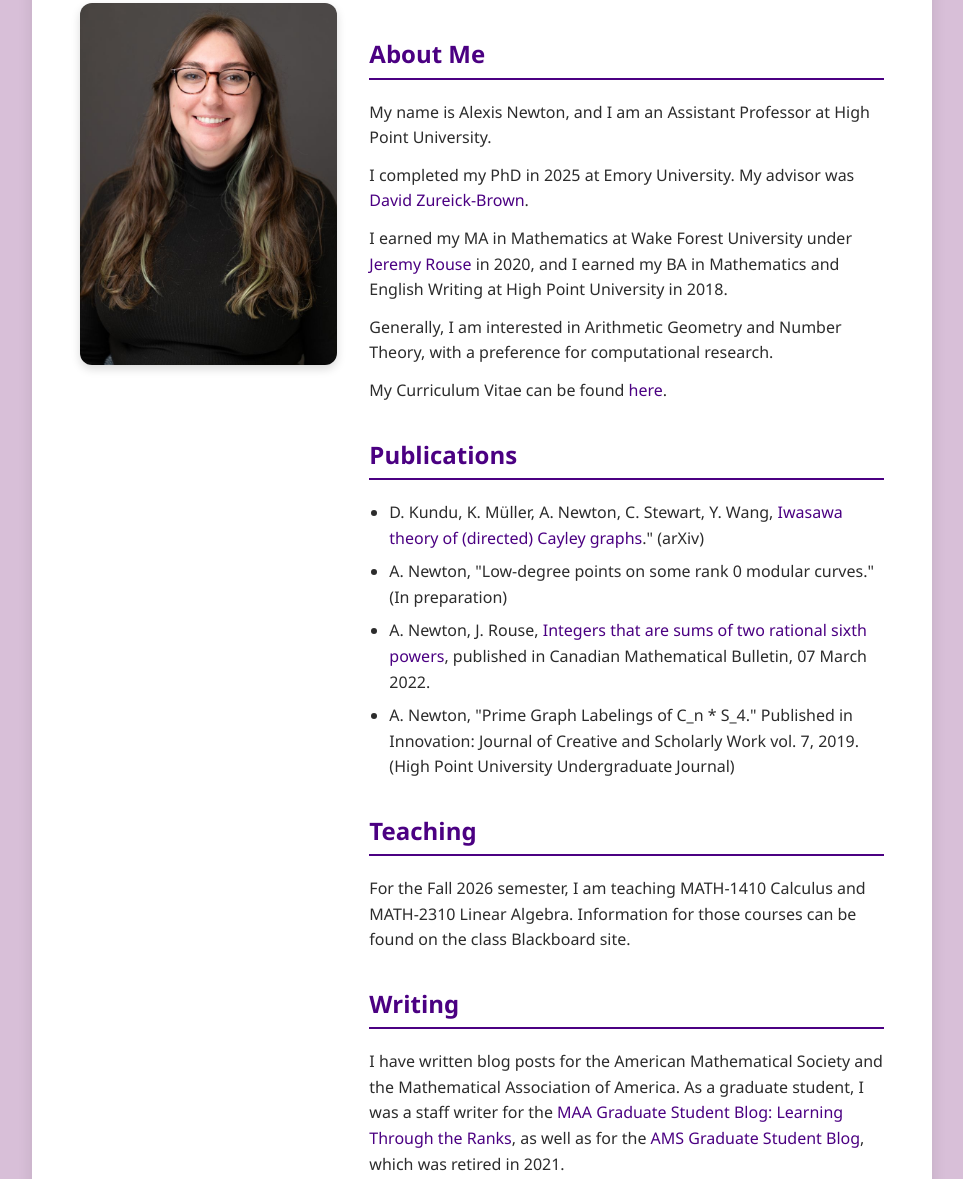
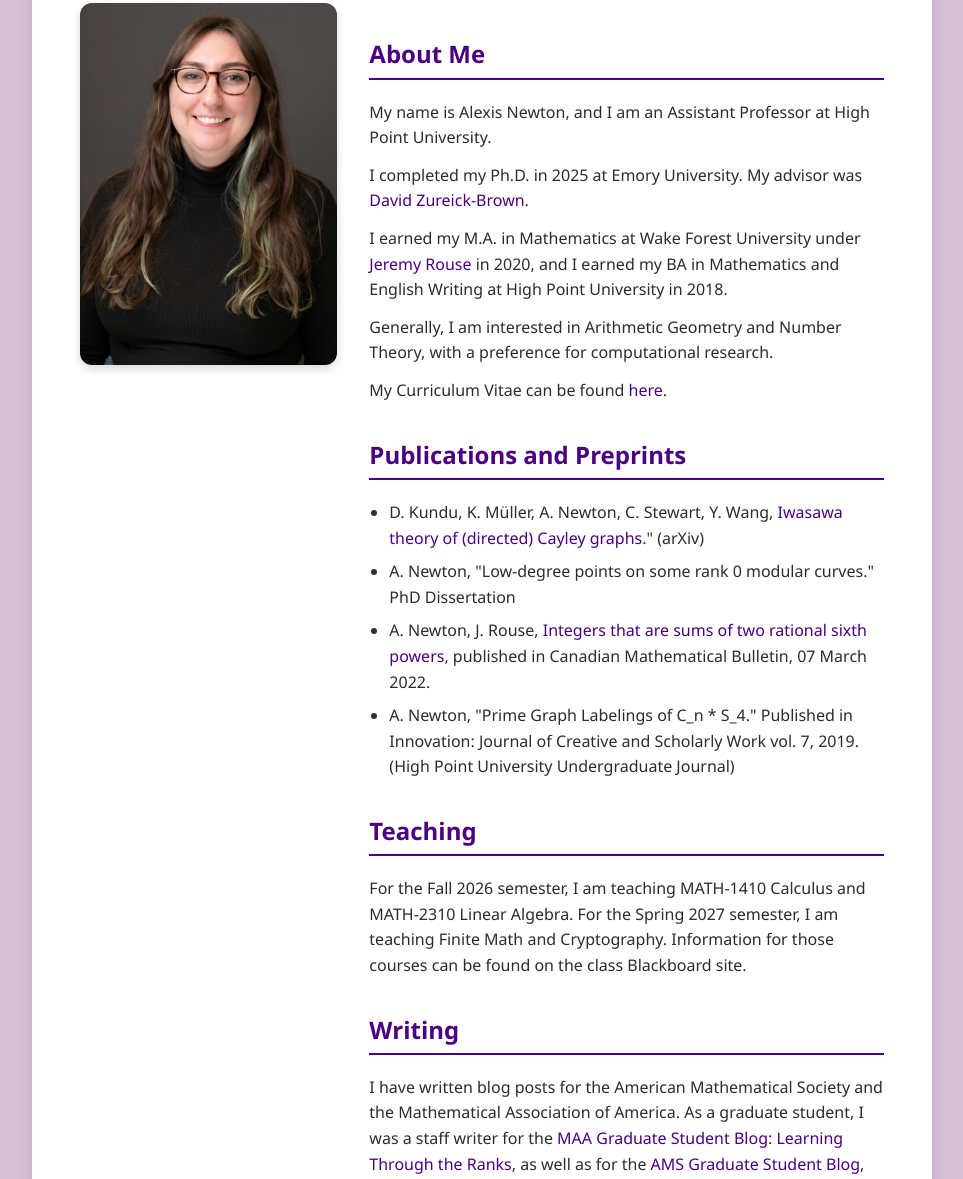
Before and after one commit to alexisnewton/alexisnewton.github.io, a plain HTML site: page index.html in a window 1280 px wide. Shown: the part 324-1503 px from the top of the page, without its empty margins (158-1121 px from the left). Drawn offline with Linux system fonts and the light colour scheme.

Commit message:
Update index.html

```diff
--- a/index.html
+++ b/index.html
@@ -119,21 +119,22 @@
     <section>
       <h2>About Me</h2>
       <p>My name is Alexis Newton, and I am an Assistant Professor at High Point University.</p>
-      <p>I completed my PhD in 2025 at Emory University. My advisor was <a href="https://dmzb.github.io/" target="_blank" rel="noopener noreferrer">David Zureick-Brown</a>.</p>
-      <p>I earned my MA in Mathematics at Wake Forest University under <a href="http://users.wfu.edu/rouseja/" target="_blank" rel="noopener noreferrer">Jeremy Rouse</a> in 2020, and I earned my BA in Mathematics and English Writing at High Point University in 2018.</p>
+      <p>I completed my Ph.D. in 2025 at Emory University. My advisor was <a href="https://dmzb.github.io/" target="_blank" rel="noopener noreferrer">David Zureick-Brown</a>.</p>
+      <p>I earned my M.A. in Mathematics at Wake Forest University under <a href="http://users.wfu.edu/rouseja/" target="_blank" rel="noopener noreferrer">Jeremy Rouse</a> in 2020, and I earned my BA in Mathematics and English Writing at High Point University in 2018.</p>
       <p>Generally, I am interested in Arithmetic Geometry and Number Theory, with a preference for computational research.</p>
       <p>My Curriculum Vitae can be found <a href="CV_Newton.pdf" target="_blank" rel="noopener noreferrer">here</a>.</p>
 
-      <h2>Publications</h2>
+      <h2>Publications and Preprints</h2>
       <ul>
-        <li>D. Kundu, K. Müller, A. Newton, C. Stewart, Y. Wang, <a href="https://www.cambridge.org/core/journals/canadian-mathematical-bulletin/article/integers-that-are-sums-of-two-rational-sixth-powers/36425CBE1A7009E8FCFCE0D383B1BE3F" target="_blank" rel="noopener noreferrer">Iwasawa theory of (directed) Cayley graphs</a>." (arXiv) </li>
-        <li>A. Newton, "Low-degree points on some rank 0 modular curves." (In preparation)</li>
+        <li>D. Kundu, K. Müller, A. Newton, C. Stewart, Y. Wang, <a href="https://arxiv.org/abs/2609.16702" target="_blank" rel="noopener noreferrer">Iwasawa theory of (directed) Cayley graphs</a>." (arXiv) </li>
+        <li>A. Newton, "Low-degree points on some rank 0 modular curves." PhD Dissertation</li>
         <li>A. Newton, J. Rouse, <a href="https://www.cambridge.org/core/journals/canadian-mathematical-bulletin/article/integers-that-are-sums-of-two-rational-sixth-powers/36425CBE1A7009E8FCFCE0D383B1BE3F" target="_blank" rel="noopener noreferrer">Integers that are sums of two rational sixth powers</a>, published in Canadian Mathematical Bulletin, 07 March 2022.</li>
         <li>A. Newton, "Prime Graph Labelings of C_n * S_4." Published in Innovation: Journal of Creative and Scholarly Work vol. 7, 2019. (High Point University Undergraduate Journal)</li>
       </ul>
 
       <h2>Teaching</h2>
-      <p>For the Fall 2026 semester, I am teaching MATH-1410 Calculus and MATH-2310 Linear Algebra. Information for those courses can be found on the class Blackboard site.</p>
+      <p>For the Fall 2026 semester, I am teaching MATH-1410 Calculus and MATH-2310 Linear Algebra. For the Spring 2027 semester, I am teaching Finite Math and Cryptography.
+        Information for those courses can be found on the class Blackboard site.</p>
 
 
       <h2>Writing</h2>
```
